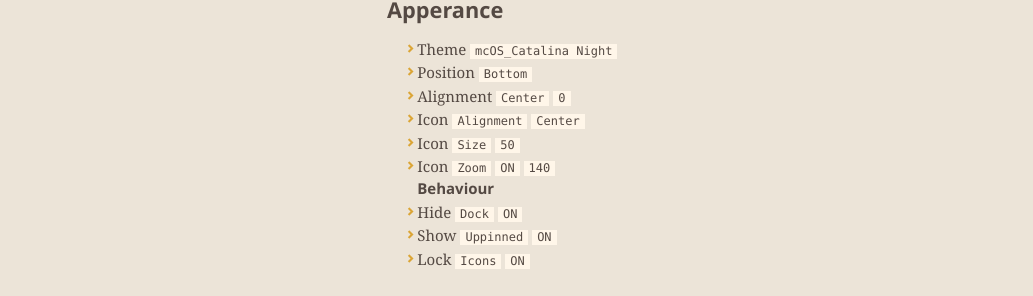
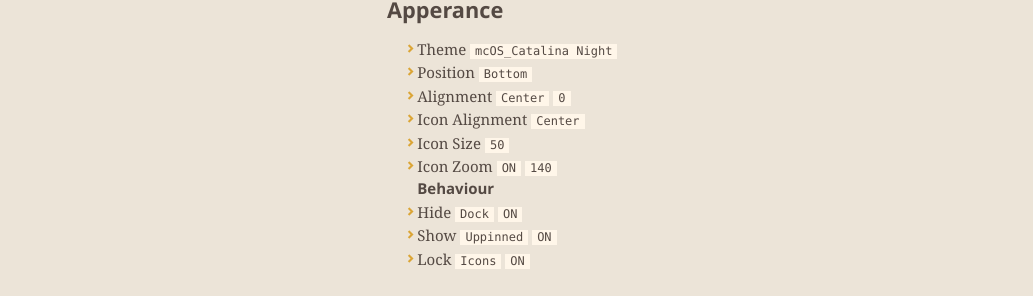
Before and after one commit to Zee-hash/zee-hash.github.io, a Jekyll site: the page built from _posts/2020-07-08-how-to-make-ubuntu-like-mac.markdown, in a window 1280 px wide. Shown: the part 953-1249 px from the top of the page, without its empty margins (0-1033 px from the left). Built offline with Jekyll 4.4.1, drawn with Linux system fonts in a browser that asks for light colours.

Commit message:
update post

```diff
--- a/_posts/2020-07-08-how-to-make-ubuntu-like-mac.markdown
+++ b/_posts/2020-07-08-how-to-make-ubuntu-like-mac.markdown
@@ -29,9 +29,9 @@ tags:  ["ubuntu-mac", "linux"]
 + Theme `mcOS_Catalina Night`
 + Position `Bottom`
 + Alignment `Center` `0`
-+ Icon `Alignment` `Center`
-+ Icon `Size` `50`
-+ Icon `Zoom` `ON` `140`
++ Icon Alignment `Center`
++ Icon Size `50`
++ Icon Zoom `ON` `140`
 ### Behaviour
 + Hide `Dock` `ON`
 + Show `Uppinned` `ON`
```
